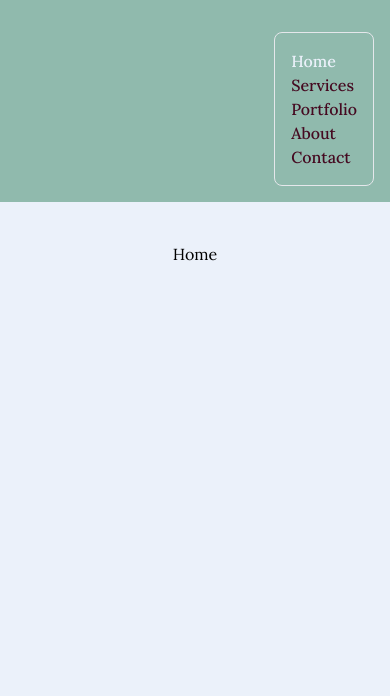
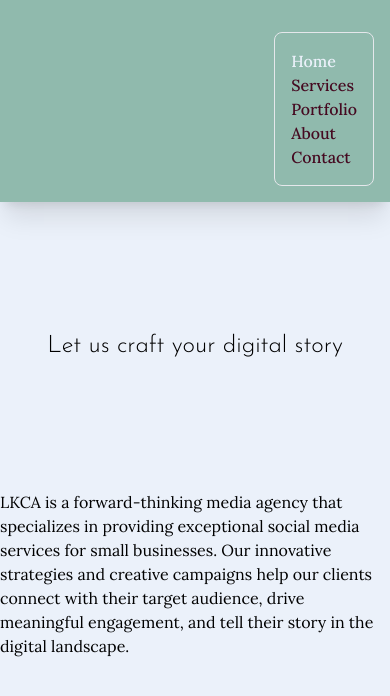
Before and after one commit to abanderson3/LKCreative-Website, a Next.js app in the folder lkcreative-website/: page / in a window 390 px wide. Shown: the top 696 px of the page. Built offline with nearby package versions, Linux system fonts and the light colour scheme.

Commit message:
made responsive intro text component and started elevator pitch

```diff
--- /dev/null
+++ b/lkcreative-website/app/lib/components/ElevatorPitch.tsx
@@ -0,0 +1,17 @@
+"use client"
+import { motion } from "framer-motion"
+
+export default function ElevatorPitch() {
+
+  return (
+    <main>
+      <motion.div
+        className=""
+        animate={{}}
+        whileHover={{ scale: 1.2 }}
+      >
+        LKCA is a forward-thinking media agency that specializes in providing exceptional social media services for small businesses. Our innovative strategies and creative campaigns help our clients connect with their target audience, drive meaningful engagement, and tell their story in the digital landscape.
+      </motion.div>
+    </main>
+  )
+}
--- /dev/null
+++ b/lkcreative-website/app/lib/components/IntroText.tsx
@@ -0,0 +1,22 @@
+"use client"
+import React from "react"
+
+interface IntroTextProps{
+  text: string
+}
+
+const IntroText: React.FC<IntroTextProps> = ({text}) => {
+
+
+  return (
+    <main>
+      <div className="flex justify-center py-32">
+        <p className="font-josefine text-2xl lg:text-6xl font-light md:text-5xl sm:text-5xl">
+          {text}
+        </p>
+      </div>
+    </main>
+  )
+}
+
+export default IntroText;
--- a/lkcreative-website/app/lib/components/Navbar.tsx
+++ b/lkcreative-website/app/lib/components/Navbar.tsx
@@ -7,7 +7,7 @@ const Navbar = () => {
   const currentRoute = usePathname();
 
   return (
-    <nav className="flex bg-customMint justify-end p-4 md:shadow-xl">
+    <nav className="flex bg-customMint justify-end p-4 shadow-xl">
       <ol className="font-medium flex flex-col p-4 md:p-0 mt-4 border rounded-lg md:flex-row md:space-x-8 md:mt-0 md:border-0">
         <li><Link className={ currentRoute === '/' ? 'text-customEgg' : 'text-customPlum'} href="/">Home</Link></li>
         <li><Link className={ currentRoute === '/services' ? 'text-customEgg' : 'text-customPlum'} href="/services">Services</Link></li>
--- a/lkcreative-website/app/lib/components/PageTitle.tsx
+++ b/lkcreative-website/app/lib/components/PageTitle.tsx
@@ -7,7 +7,7 @@ interface PageTitleProps {
 
 const pageTitle: React.FC<PageTitleProps> = ({title}) => {
   return (
-    <div className="flex min-h-screen flex-col items-center justify-between py-10">
+    <div className="flex flex-col items-center justify-between py-5 font-josefine border border-black">
       {title}
     </div>
   )
--- a/lkcreative-website/app/page.tsx
+++ b/lkcreative-website/app/page.tsx
@@ -1,10 +1,14 @@
 import Image from 'next/image'
 import PageTitle from './lib/components/PageTitle'
+import IntroText from './lib/components/IntroText'
+import ElevatorPitch from './lib/components/ElevatorPitch'
 
 export default function Home() {
   return (
     <main className="">
-      <PageTitle title="Home" />
+      {/* <PageTitle title="Home" /> */}
+      <IntroText text="Let us craft your digital story" />
+      <ElevatorPitch />
     </main>
   )
 }
--- a/lkcreative-website/package.json
+++ b/lkcreative-website/package.json
@@ -15,6 +15,7 @@
     "autoprefixer": "10.4.14",
     "eslint": "8.45.0",
     "eslint-config-next": "13.4.10",
+    "framer-motion": "^10.13.1",
     "next": "13.4.10",
     "postcss": "8.4.26",
     "react": "18.2.0",
```
Also changed, not shown: 1 other file (tests, documents, lock files or other folders).
